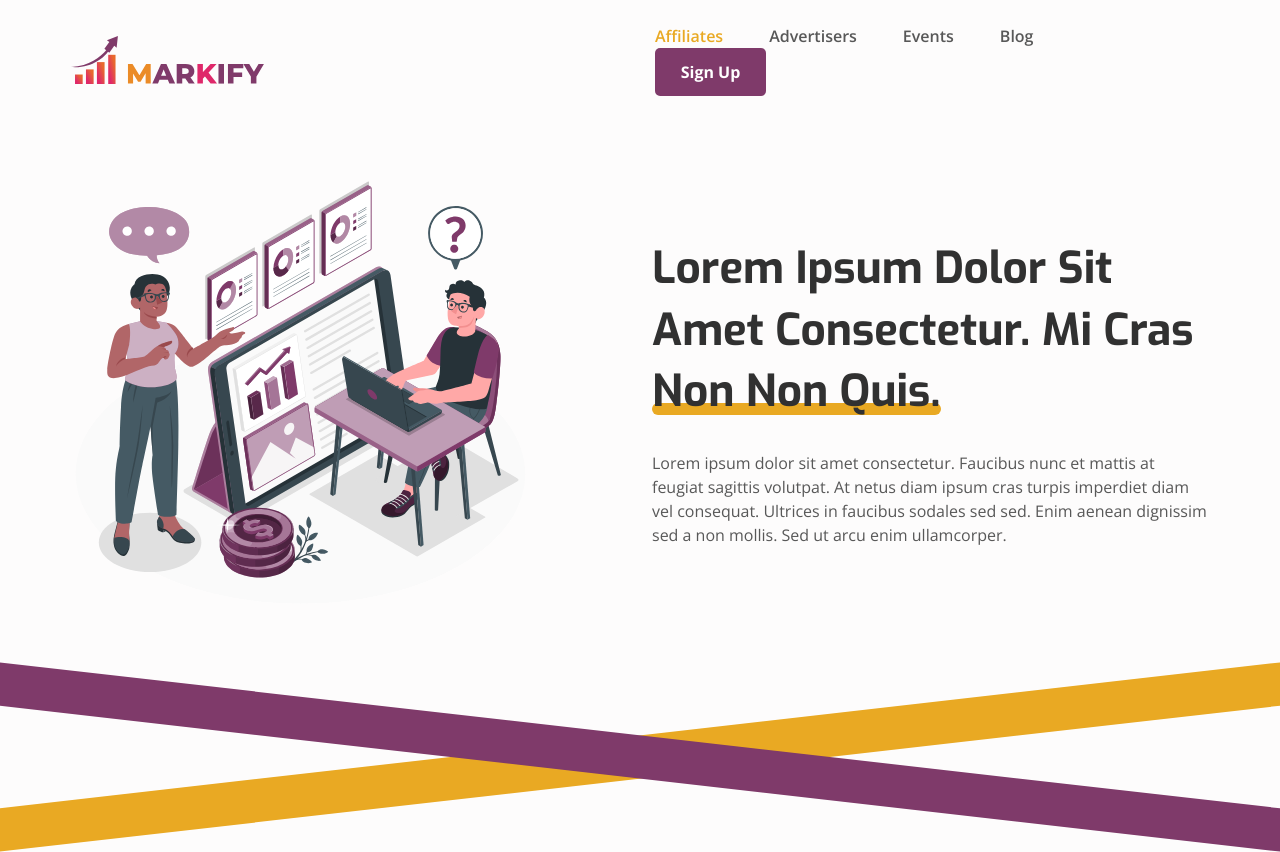
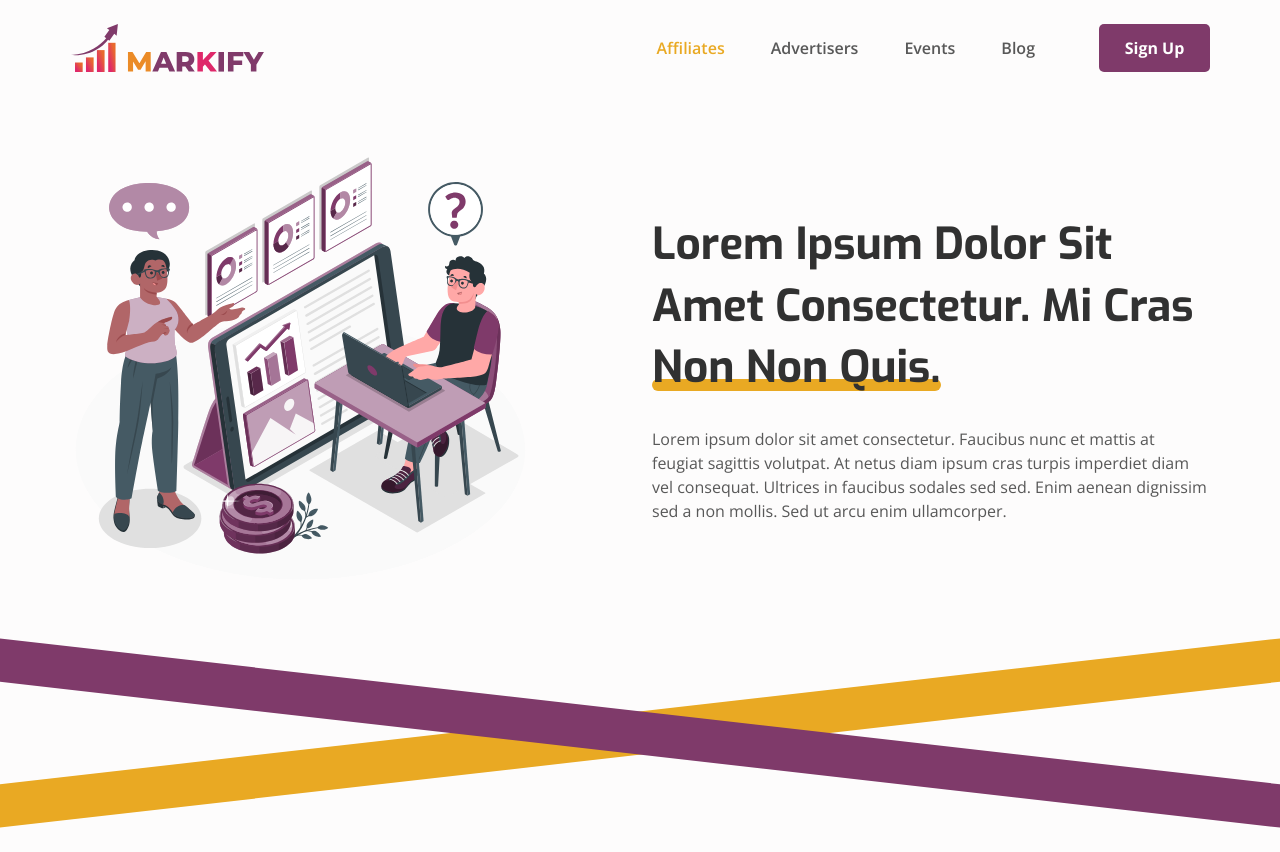
Before and after one commit to BohdanKoleiko/Galaktica, a website: page src/index.html in a window 1280 px wide. Shown: the top 852 px of the page. Drawn offline with nearby package versions, Linux system fonts and the light colour scheme; files that its build step writes are made by us from their sources.

Commit message:
header__menu-wrapper is flex always

```diff
--- a/src/scss/blocks/_header.scss
+++ b/src/scss/blocks/_header.scss
@@ -29,6 +29,10 @@
 
    &__nav-header {
       display: none;
+   }
+
+   &__menu-wrapper {
+      display: flex;
    }
 }
 
@@ -75,7 +79,6 @@
       }
 
       &__menu-wrapper {
-         display: flex;
          flex-direction: column;
          justify-content: center;
          row-gap: 32px;
```
